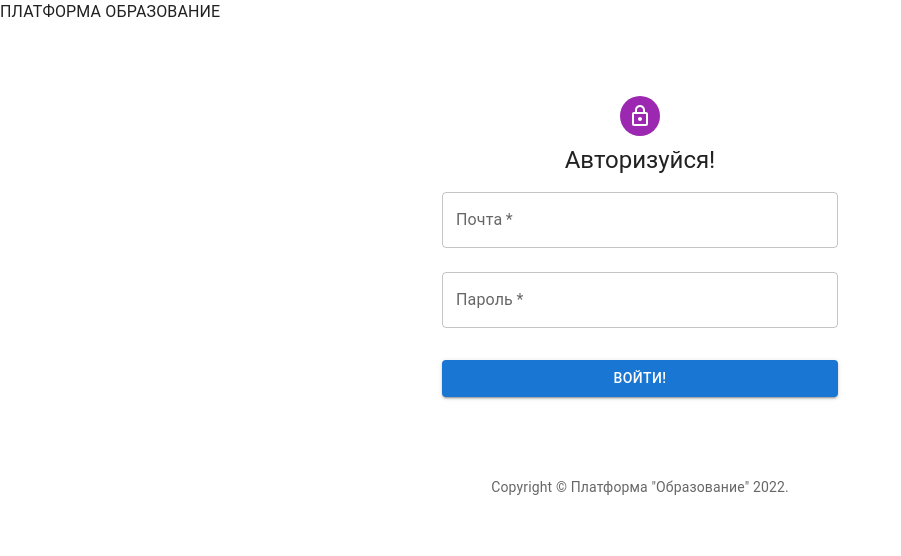
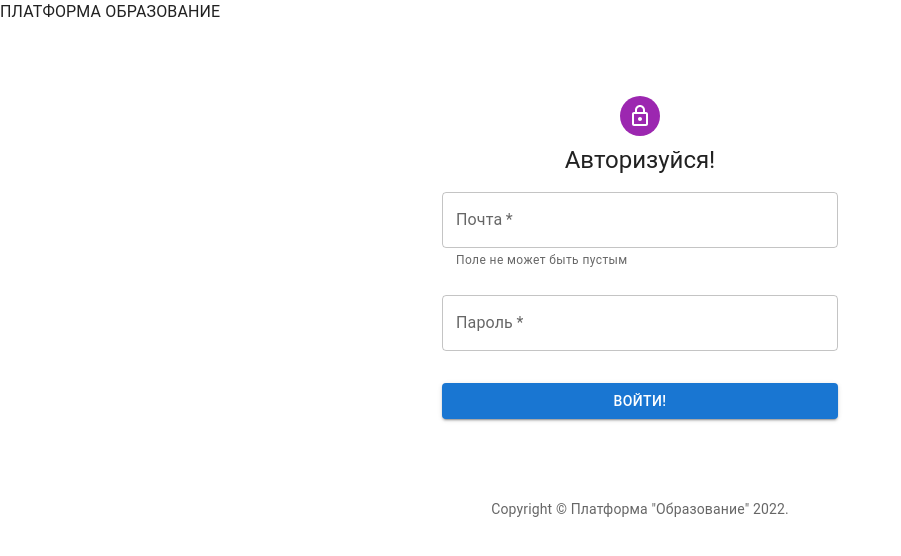
Before and after one commit to MadMarchello/react-auth, a React (Create React App) app: page / in a window 1280 px wide. Shown: the top 556 px of the page, without its empty margins (0-901 px from the left). Built offline with nearby package versions, Linux system fonts and the light colour scheme.

Commit message:
part1 custom hook

```diff
--- a/src/components/LoginForm.jsx
+++ b/src/components/LoginForm.jsx
@@ -14,6 +14,7 @@ import LockOutlinedIcon from '@mui/icons-material/LockOutlined';
 import Typography from '@mui/material/Typography';
 
 import { Context } from '../index';
+import useInput from '../utils/useInput';
 
 const Copyright = (props) => {
     return (
@@ -31,18 +32,12 @@ const Copyright = (props) => {
     )
 }
 const LoginForm = () => {
-    const [email, setEmail] = useState('');
-    const [password, setPassword] = useState('');
+
+    const email = useInput('');
+    const password = useInput('');
+    //const [email, setEmail] = useState('');
+    //const [password, setPassword] = useState('');
     const {store} = useContext(Context);
-    //todo: подумать над неймингом
-    const handlerEmail = (e) => {
-        e.preventDefault();
-        setEmail(e.target.value);
-    }
-    const handlerPassword = (e) => {
-        e.preventDefault();
-        setPassword(e.target.value);
-    }
     return (
         <Container maxWidth="xs">
             <CssBaseline />
@@ -63,15 +58,16 @@ const LoginForm = () => {
             </Box>
             <Box>
                 <TextField
+                    //todo сделать генератор ошибок
+                    helperText="Поле не может быть пустым"
                     margin="normal"
                     required
                     fullWidth
-                    id="email"
                     label="Почта"
                     name="email"
-                    autoComplete='email'
-                    value={email}
-                    onChange={handlerEmail}
+                    value={email.value}
+                    onChange={email.onChange}
+                    onBlur={email.onBlur}
                 />
                 <TextField
                     margin="normal"
@@ -82,9 +78,9 @@ const LoginForm = () => {
                     type="password"
                     id="password"
                     autoComplete="current-password"
-                    value={password}
-                    onChange={handlerPassword}
-                >
+                    value={password.value}
+                    onChange={password.onChange}
+                    onBlur={password.onBlur}                >
                 </TextField>
                 <Button
                     type="submit"
@@ -93,6 +89,7 @@ const LoginForm = () => {
                     sx={{ mt: 3, mb: 2 }}
                     onClick={() => {
                         store.login(email, password)
+                        //alert(email.value)
                     }}
                 >
                      Войти!
--- /dev/null
+++ b/src/utils/useInput.js
@@ -0,0 +1,22 @@
+import React, { useState, useEffect } from 'react';
+
+const useInput = (initialValue) => {
+    const [value, setValue] = useState(initialValue);
+    const [isDirty, setIsDirty] = useState(false);
+
+    const onChange = (e) => {
+        setValue(e.target.value)
+    }
+
+    const onBlur = (e) => {
+        setIsDirty(true);
+    }
+
+    return {
+        value,
+        onChange,
+        onBlur
+    }
+}
+
+export default useInput;
```
